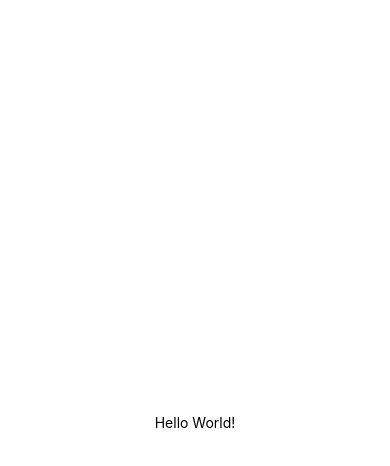
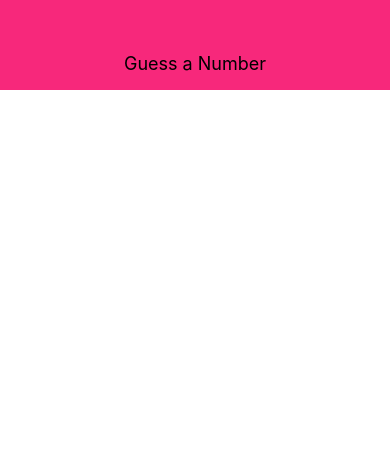
Before and after one commit to GabVlado/React-Native-GuessGame, a React Native app: screen / in a window 390 px wide. Shown: the top 466 px of the page. Built offline with nearby package versions, Linux system fonts and the light colour scheme.

Commit message:
53 - Adding Header to the app

```diff
--- a/App.js
+++ b/App.js
@@ -1,19 +1,19 @@
 import React from 'react';
 import { StyleSheet, Text, View } from 'react-native';
+import Header from './components/Header';
+
 
 export default function App() {
   return (
-    <View style={styles.container}>
-      <Text>Hello World!</Text>
+    <View style={styles.screen}>
+      <Header title={'Guess a Number'} />
     </View>
   );
 }
 
 const styles = StyleSheet.create({
-  container: {
-    flex: 1,
-    backgroundColor: '#fff',
-    alignItems: 'center',
-    justifyContent: 'center',
-  },
+  screen:{
+    flex:1
+  }
+
 });
--- /dev/null
+++ b/components/Header.js
@@ -0,0 +1,29 @@
+import React from 'react';
+import { View, Text, StyleSheet } from 'react-native';
+
+const Header = props => {
+    return(
+        <View style={styles.header}>
+            <Text style={styles.headerTitle}>{props.title}</Text>
+        </View>
+    )
+}
+
+const styles = StyleSheet.create({
+    header:{
+        width: '100%',
+        height: 90,
+        paddingTop: 36,
+        backgroundColor: '#f7287b',
+        alignItems: 'center',
+        justifyContent: 'center'
+    },
+    headerTitle:{
+        color: 'black',
+        fontSize: 18 ,
+
+
+    }
+
+})
+export default Header;
```
